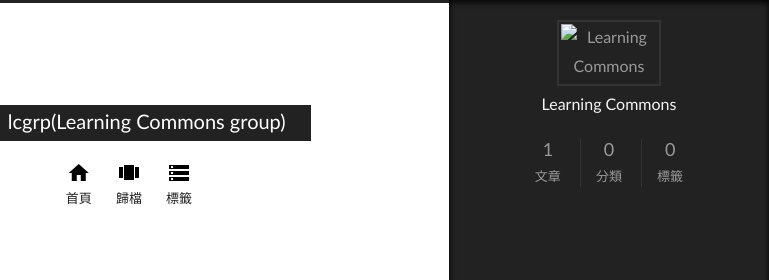
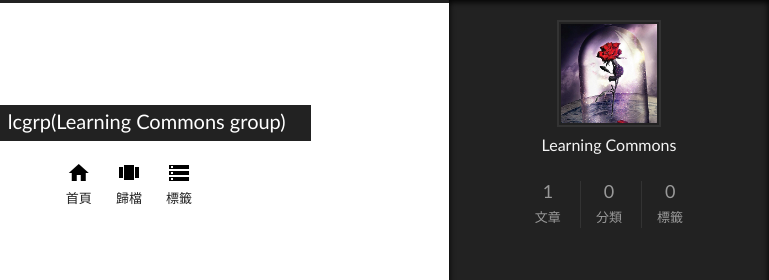
Before and after one commit to lcgrp/lcgrp.github.io, a plain HTML site: page index.html in a window 1280 px wide. Both pictures are taken after a click on the element 1217 px from the left and 742 px from the top of the page. Shown: the top 280 px of the page, 511-1280 px from the left. Drawn offline with Linux system fonts and the light colour scheme; a script that the page names is missing; files whose address does not match are found by name.

Commit message:
Site updated: 2015-05-14 16:29:15

```diff
--- a/index.html
+++ b/index.html
@@ -200,7 +200,7 @@
 
       <div class="site-overview">
         <div class="site-author motion-element">
-          <img class="site-author-image" src="rose.png" alt="Learning Commons" />
+          <img class="site-author-image" src="/home/categorical/lcgrp/themes/next/rose.png" alt="Learning Commons" />
           <p class="site-author-name">Learning Commons</p>
         </div>
         <p class="site-description motion-element"></p>
```
Also changed, not shown: 2015/05/14/群博客成立宣言/index.html (+1 -1 lines), archives/2015/05/index.html (+1 -1 lines), archives/2015/index.html (+1 -1 lines), archives/index.html (+1 -1 lines), images/rose.png (added).
